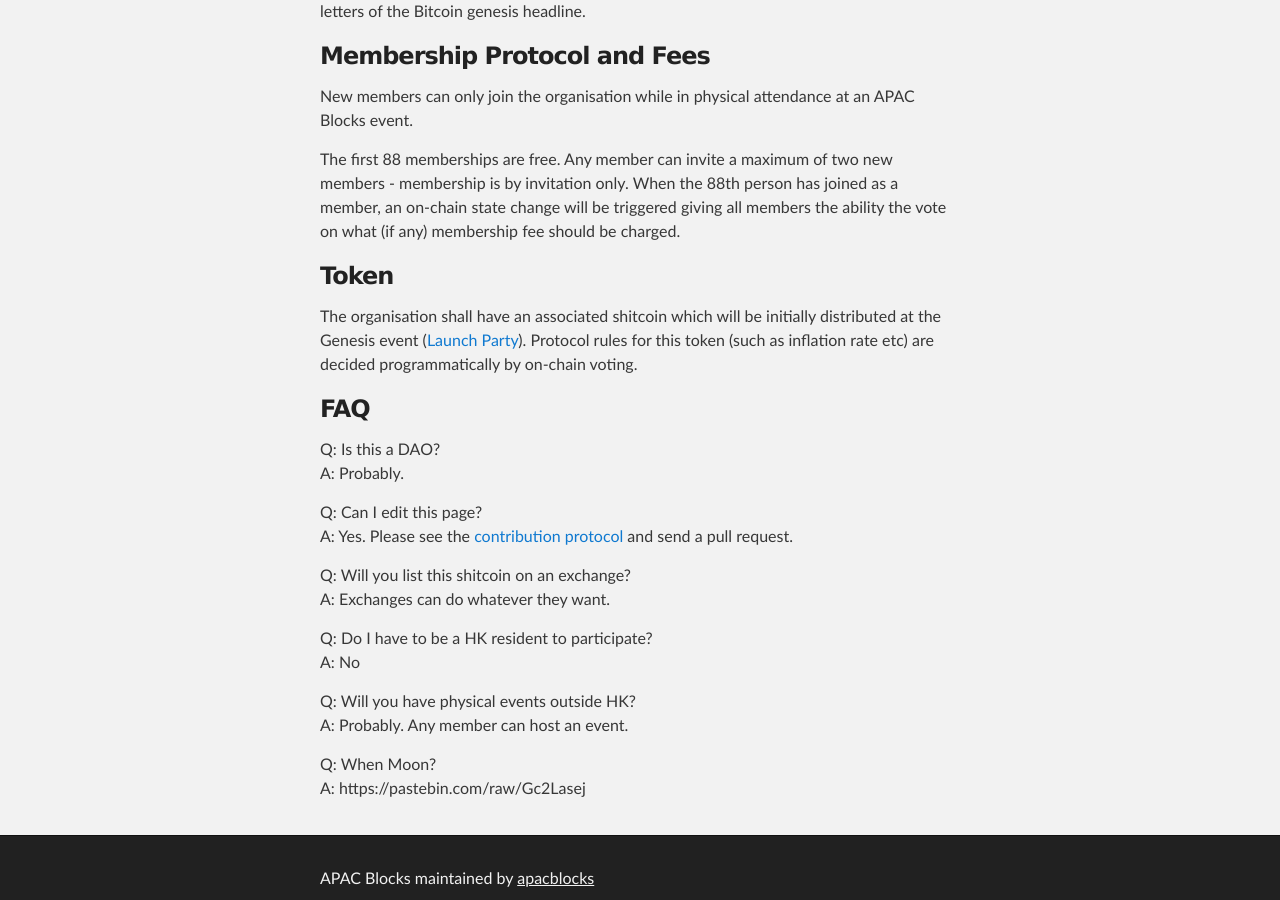
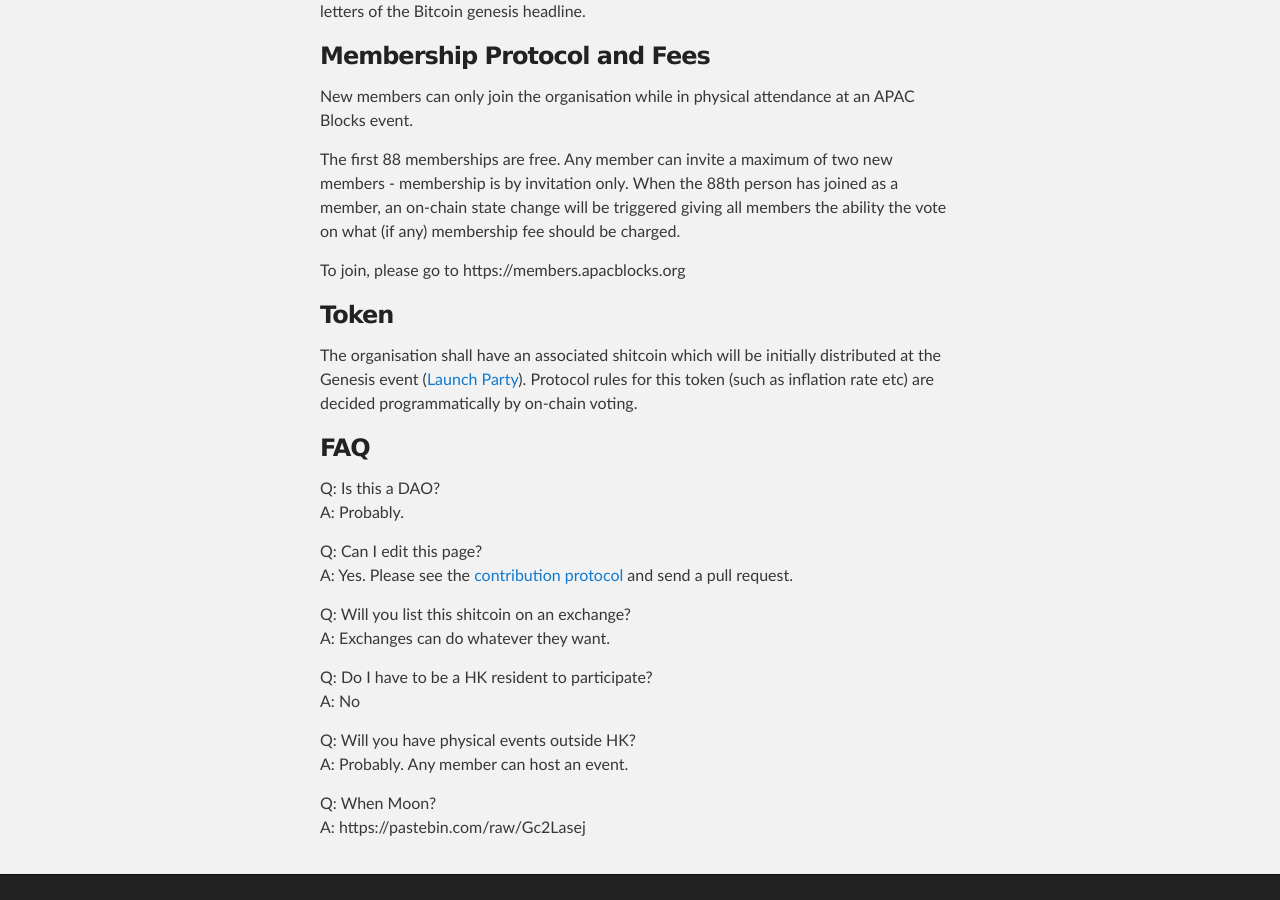
Before and after one commit to apacblocks/apacblocks.org, a Jekyll site: the page built from index.md, in a window 1280 px wide and 900 px high, scrolled down 576 px. Built offline with Jekyll 4.4.1, drawn with Linux system fonts in a browser that asks for light colours; the repository's description, which GitHub fills in, is left out; our own code applies the rules of GitHub Pages for plain Markdown files.

Commit message:
Update index.md

```diff
--- a/index.md
+++ b/index.md
@@ -20,6 +20,8 @@ Please register [here](https://www.eventbrite.com/e/apac-blockchain-association-
 New members can only join the organisation while in physical attendance at an APAC Blocks event.
 
 The first 88 memberships are free. Any member can invite a maximum of two new members - membership is by invitation only. When the 88th person has joined as a member, an on-chain state change will be triggered giving all members the ability the vote on what (if any) membership fee should be charged.
+
+To join, please go to https://members.apacblocks.org
 
 ### Token
 
```
